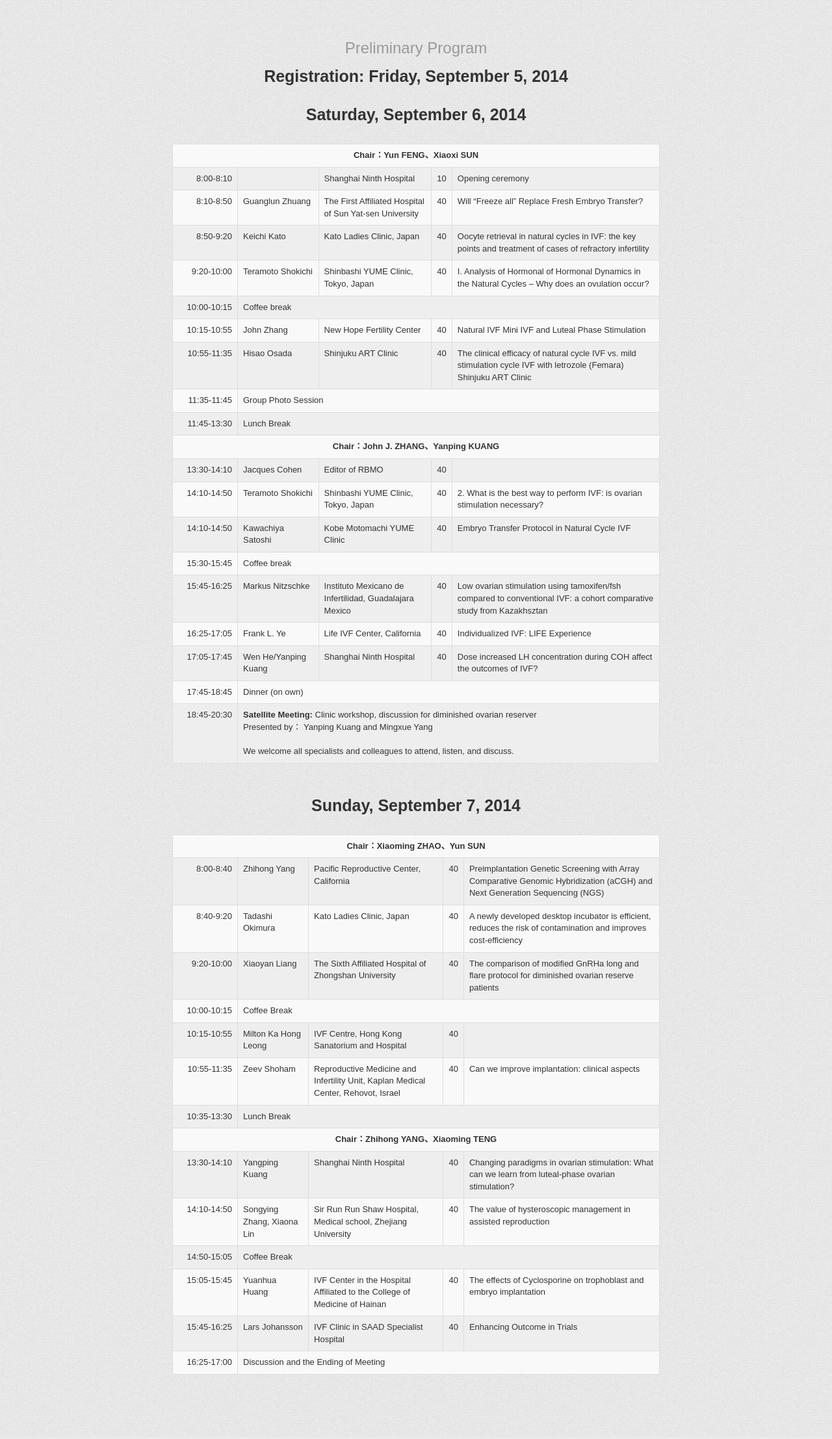
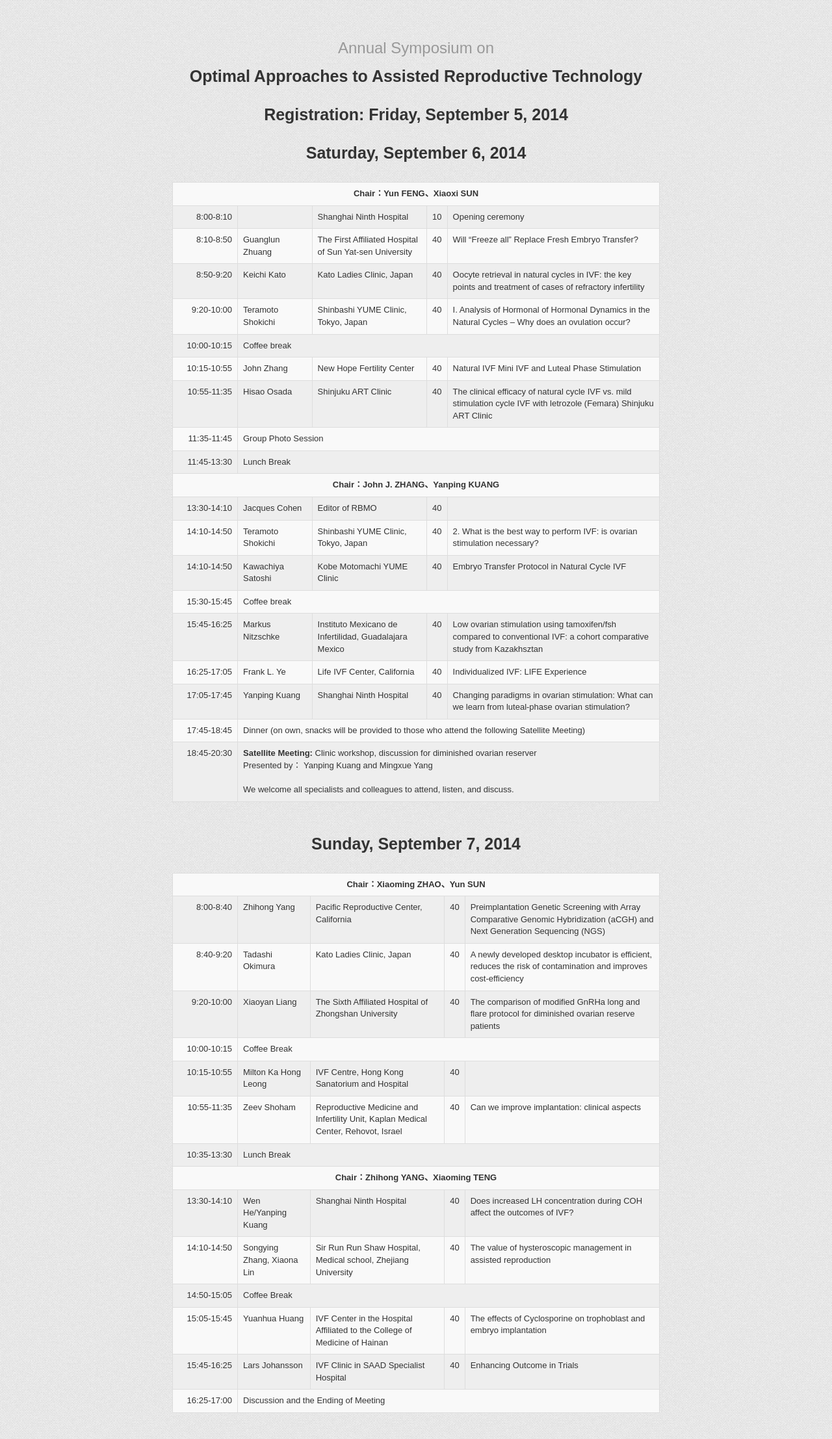
Before and after one commit to katagiri/artworldcongress.com, a PHP site: page /schedule/ in a window 1280 px wide. Shown: the part 51-2265 px from the top of the page at 65% size. Run offline with PHP 8.4, Linux system fonts and the light colour scheme; some libraries are stand-ins or nearby versions.

Commit message:
Updates from Dr. Lyu
Title and schedule

```diff
--- a/_notes/dwsync.xml
+++ b/_notes/dwsync.xml
@@ -1,4 +1,4 @@
 <?xml version="1.0" encoding="utf-8" ?>
 <dwsync>
-<file name="index.php" server="artworldcongress.com/www/" local="3484210324" remote="7779177616" Dst="-1" />
+<file name="index.php" server="artworldcongress.com/www/" local="3488974284" remote="7783941556" Dst="-1" />
 </dwsync>
--- a/index.php
+++ b/index.php
@@ -11,8 +11,8 @@
 <body>
 	<?php include('includes/nav.php'); ?>
 	<div id="wrapper">
-	<h2>Annual Symposium on:</h2>
-	<h1>An Optimal Approach to Assisted Reproductive Technology</h1>
+	<h2>Annual Symposium on</h2>
+	<h1>Optimal Approaches to Assisted Reproductive Technology</h1>
 
     <h3>September 6-7, 2014<br />
     Shanghai, China</h3>
--- a/schedule/_notes/dwsync.xml
+++ b/schedule/_notes/dwsync.xml
@@ -1,5 +1,5 @@
 <?xml version="1.0" encoding="utf-8" ?>
 <dwsync>
-<file name="index.php" server="artworldcongress.com/www/" local="3488453306" remote="7783420576" Dst="-1" />
+<file name="index.php" server="artworldcongress.com/www/" local="3488974280" remote="7783941556" Dst="-1" />
 <file name="index2014.5.20.php" server="artworldcongress.com/www/" local="3483444854" remote="7778412136" Dst="-1" />
 </dwsync>
--- a/schedule/index.php
+++ b/schedule/index.php
@@ -11,7 +11,9 @@
 <body>
 	<?php include('../includes/nav.php'); ?>
 	<div id="wrapper">
-	<h2>Preliminary Program</h2>
+
+    <h2>Annual Symposium on</h2>
+	<h1>Optimal Approaches to Assisted Reproductive Technology</h1>
 
     <?php
 
@@ -34,8 +36,8 @@
 		array('2', '15:30-15:45', 'Coffee break', '', '', ''),
 		array('5', '15:45-16:25', 'Markus Nitzschke', 'Instituto Mexicano de Infertilidad, Guadalajara Mexico', '40', 'Low ovarian stimulation using tamoxifen/fsh compared to conventional IVF: a cohort comparative study from Kazakhsztan'),
 		array('5', '16:25-17:05', 'Frank L. Ye', 'Life IVF Center, California', '40', 'Individualized IVF: LIFE Experience'),
-		array('5', '17:05-17:45', 'Wen He/Yanping Kuang', 'Shanghai Ninth Hospital', '40', 'Dose increased LH concentration during COH affect the outcomes of IVF?'),
-		array('2', '17:45-18:45', 'Dinner (on own)', '', '', ''),
+		array('5', '17:05-17:45', 'Yanping Kuang', 'Shanghai Ninth Hospital', '40', 'Changing paradigms in ovarian stimulation: What can we learn from luteal-phase ovarian stimulation?'),
+		array('2', '17:45-18:45', 'Dinner (on own, snacks will be provided to those who attend the following Satellite Meeting)', '', '', ''),
 		array('2', '18:45-20:30', '<strong>Satellite Meeting:</strong> Clinic workshop, discussion for diminished ovarian reserver<br />
 		Presented by：  Yanping Kuang and Mingxue Yang<br /><br />We welcome all specialists and colleagues to attend, listen, and discuss.  ', '', '', '')
 	);
@@ -51,7 +53,7 @@
 		array('5', '10:55-11:35', 'Zeev Shoham', 'Reproductive Medicine and Infertility Unit, Kaplan Medical Center, Rehovot, Israel', '40', 'Can we improve implantation: clinical aspects'),
 		array('2', '10:35-13:30', 'Lunch Break', '', '', ''),
 		array('1', 'Chair：Zhihong YANG、Xiaoming TENG', '', '', '', ''),
-		array('5', '13:30-14:10', 'Yangping Kuang', 'Shanghai Ninth Hospital', '40', 'Changing paradigms in ovarian stimulation: What can we learn from luteal-phase ovarian stimulation?'),
+		array('5', '13:30-14:10', 'Wen He/Yanping Kuang', 'Shanghai Ninth Hospital', '40', 'Does increased LH concentration during COH affect the outcomes of IVF?'),
 		array('5', '14:10-14:50', 'Songying Zhang, Xiaona Lin', 'Sir Run Run Shaw Hospital, Medical school, Zhejiang University', '40', 'The value of hysteroscopic management in assisted reproduction'),
 		array('2', '14:50-15:05', 'Coffee Break', '', '', ''),
 		array('5', '15:05-15:45', 'Yuanhua Huang', 'IVF Center in the Hospital Affiliated to the College of Medicine of Hainan', '40', 'The effects of Cyclosporine on trophoblast and embryo implantation'),
```
